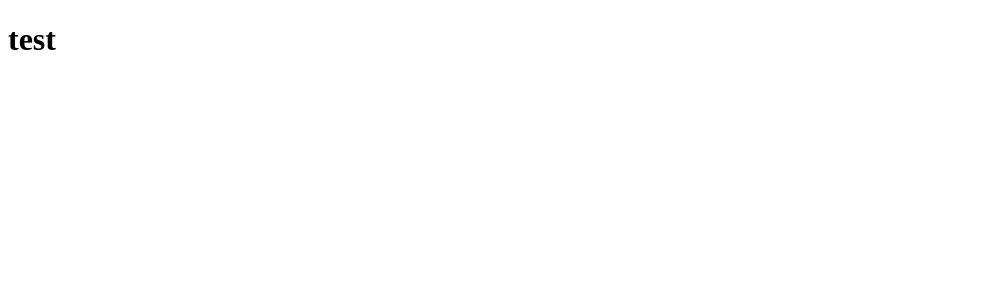
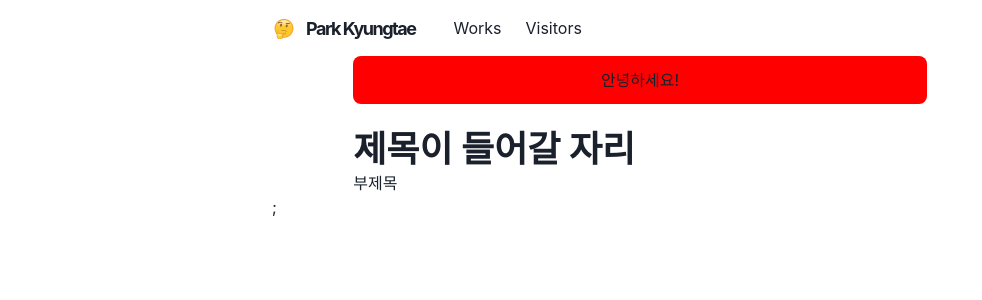
Before and after one commit to badmaniacs/my-pf, a Next.js app: page / in a window 1280 px wide. Shown: the top 300 px of the page, without its empty margins (0-982 px from the left). Built offline with nearby package versions, Linux system fonts and the light colour scheme.

Commit message:
레이아웃, 네비게이션 작업

```diff
--- /dev/null
+++ b/components/layouts/main.tsx
@@ -0,0 +1,26 @@
+import Head from 'next/head';
+import { Box, Container } from '@chakra-ui/react';
+import { NextRouter } from 'next/router';
+import Navbar from '../navbar'
+
+interface Props {
+    router : NextRouter
+    children?: React.ReactNode
+}
+
+const Main: React.FC<Props> = ({ children, router }) => {
+  return (
+    <Box as="main" pb={8}>
+      <Head>
+        <meta name="viewport" content="width=device-width, initial-scale=1" />
+        <title>Park Kyungtae&apos;s Homepage</title>
+      </Head>
+      <Navbar path={router.asPath}/>
+      <Container maxW="container.md" pt={14}>
+        {children}
+      </Container>
+    </Box>
+  );
+};
+
+export default Main;
--- /dev/null
+++ b/components/logo.tsx
@@ -0,0 +1,38 @@
+import Link from 'next/link';
+import Image from 'next/image';
+import { Text, useColorModeValue } from '@chakra-ui/react';
+import styled from '@emotion/styled';
+
+const LogoBox = styled.span`
+  font-weight: bold;
+  font-size: 18px;
+  display: inline-flex;
+  align-items: center;
+  height: 30px;
+  line-height: 20px;
+  padding: 10px;
+  &:hover img {
+    transform: rotate(20deg);
+  }
+`;
+
+const Logo = () => {
+  const thinkingImg = `/images/thinking.png`;
+  return (
+    <Link href="/">
+        <LogoBox>
+          <Image src={thinkingImg} width={20} height={20} alt="logo" />
+          <Text
+            color={useColorModeValue('gray.800', 'whiteAlpha.900')}
+            fontFamily="M PLUS Rounded 1c"
+            fontWeight="bold"
+            ml={3}
+          >
+            Park Kyungtae
+          </Text>
+        </LogoBox>
+    </Link>
+  );
+};
+
+export default Logo
--- /dev/null
+++ b/components/navbar.tsx
@@ -0,0 +1,116 @@
+import NextLink from 'next/link';
+import {
+  Container,
+  Box,
+  Link,
+  Stack,
+  Heading,
+  Flex,
+  Menu,
+  MenuItem,
+  MenuList,
+  MenuButton,
+  IconButton,
+  useColorModeValue,
+} from '@chakra-ui/react';
+import { HamburgerIcon } from '@chakra-ui/icons';
+import { NextRouter } from 'next/router';
+import Logo from './logo';
+
+interface LinkItemProps {
+  children: React.ReactNode;
+  href: string;
+  path: string;
+}
+
+const LinkItem: React.FC<LinkItemProps> = ({ href, path, children }) => {
+  const active = path === href;
+  const inactiveColor = useColorModeValue('gray200', 'whiteAlpha.900');
+
+  return (
+    <Link
+      as={NextLink}
+      p={2}
+      bg={active ? 'glassTeal' : undefined}
+      color={active ? '#202023' : inactiveColor}
+      href={href}
+    >
+      {children}
+    </Link>
+  );
+};
+
+interface NavbarProps {
+  path: NextRouter['asPath'];
+}
+
+const Navbar: React.FC<NavbarProps> = (props) => {
+  const { path } = props;
+
+  return (
+    <Box
+      position="fixed"
+      as="nav"
+      w="100%"
+      bg={useColorModeValue('#ffffff40', '#20202380')}
+      css={{ backdropFilter: 'blur(10px)' }}
+      zIndex={2}
+      {...props}
+    >
+      <Container
+        display="flex"
+        p={2}
+        maxW="container.md"
+        flexWrap="wrap"
+        alignItems="center"
+        justifyContent="space-between"
+      >
+        <Flex align="center" mr={5}>
+          <Heading as="h1" size="lg" letterSpacing="tighter">
+            <Logo />
+          </Heading>
+        </Flex>
+        <Stack
+          display={{ base: 'none', md: 'flex' }}
+          direction={{ base: 'column', md: 'row' }}
+          width={{ base: 'full', md: 'auto' }}
+          alignItems="center"
+          flexGrow={1}
+          mt={{ base: 4, md: 0 }}
+        >
+          <LinkItem href="/works" path={path}>
+            Works
+          </LinkItem>
+          <LinkItem href="/visitors" path={path}>
+            Visitors
+          </LinkItem>
+        </Stack>
+        <Box flex={1} alignItems="right">
+          <Box ml={2} display={{ base: 'inline-block', md: 'none' }}>
+            <Menu isLazy id="nav-menu">
+              <MenuButton
+                as={IconButton}
+                icon={<HamburgerIcon />}
+                variant="outline"
+                aria-label="Options"
+              />
+              <MenuList>
+                <NextLink href="/" passHref>
+                  <MenuItem as={Link}>About</MenuItem>
+                </NextLink>
+                <NextLink href="/works" passHref>
+                  <MenuItem as={Link}>Works</MenuItem>
+                </NextLink>
+                <NextLink href="/visitors" passHref>
+                  <MenuItem as={Link}>Visitors</MenuItem>
+                </NextLink>
+              </MenuList>
+            </Menu>
+          </Box>
+        </Box>
+      </Container>
+    </Box>
+  );
+};
+
+export default Navbar;
--- a/package.json
+++ b/package.json
@@ -10,6 +10,8 @@
     "lint": "next lint --cache ."
   },
   "dependencies": {
+    "@chakra-ui/icons": "^2.0.17",
+    "@chakra-ui/next-js": "^2.0.1",
     "@chakra-ui/react": "^2.5.1",
     "@emotion/react": "^11.10.6",
     "@emotion/styled": "^11.10.6",
--- a/pages/_app.tsx
+++ b/pages/_app.tsx
@@ -1,7 +1,17 @@
+'use client'
+
 import type { AppProps } from 'next/app';
+import { ChakraProvider } from '@chakra-ui/react';
+import Main from '@/components/layouts/main';
 
-const App = ({ Component, pageProps }: AppProps) => {
-  return <Component {...pageProps} />;
-}
+const App = ({ Component, pageProps, router }: AppProps) => {
+  return (
+      <ChakraProvider>
+        <Main router={router}>
+          <Component {...pageProps} key={router.route} />;
+        </Main>
+      </ChakraProvider>
+  );
+};
 
-export default App
+export default App;
--- a/pages/_document.tsx
+++ b/pages/_document.tsx
@@ -1,6 +1,6 @@
 import { Html, Head, Main, NextScript } from 'next/document';
 
-export default function Document() {
+const Document = () => {
   return (
     <Html lang="en">
       <Head />
@@ -11,3 +11,4 @@ export default function Document() {
     </Html>
   );
 }
+export default Document
--- a/pages/index.tsx
+++ b/pages/index.tsx
@@ -1,5 +1,21 @@
+import {Container, Box, Heading} from '@chakra-ui/react'
+
 const Home = () => {
-  return <h1>test</h1>;
-}
+  return (
+    <Container>
+      <Box borderRadius="lg" bg="red" p={3} mb={6} textAlign="center">
+        안녕하세요!
+      </Box>
+      <Box display={{md:'flex'}}>
+        <Box flexGrow={1}>
+          <Heading as="h2" variant="page-title">
+            제목이 들어갈 자리
+          </Heading>
+          <div>부제목</div>
+        </Box>
+      </Box>
+    </Container>
+  )
+};
 
-export default Home
+export default Home;
```
Also changed, not shown: components/temp.tsx (added, +59 -0 lines), .eslintrc.json, public/images/thinking.png (added), 1 other file (tests, documents, lock files or other folders).
